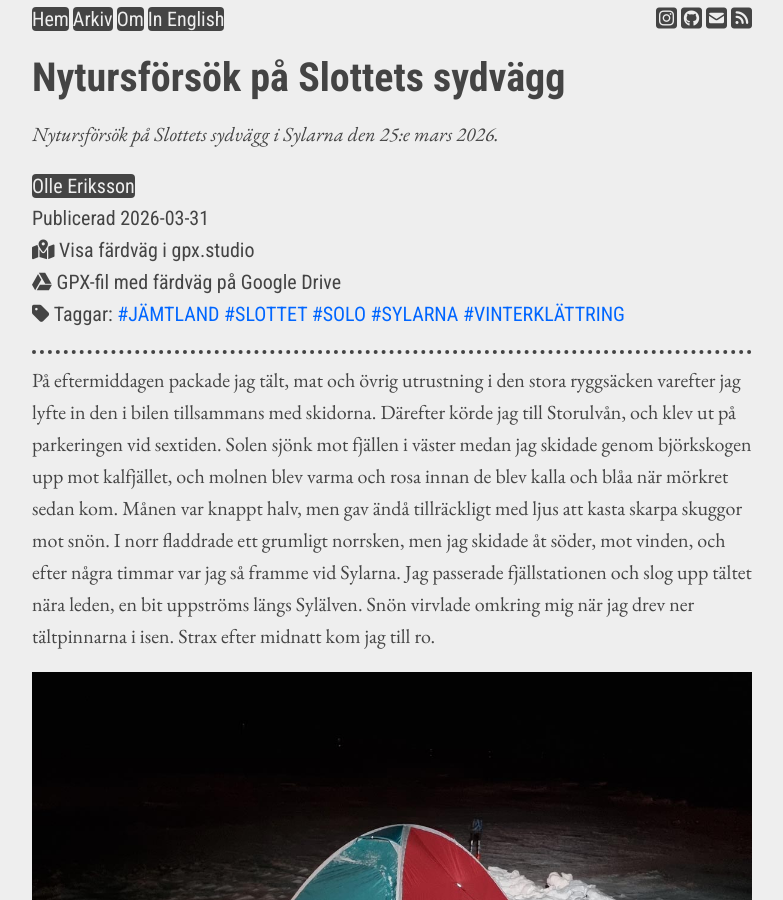
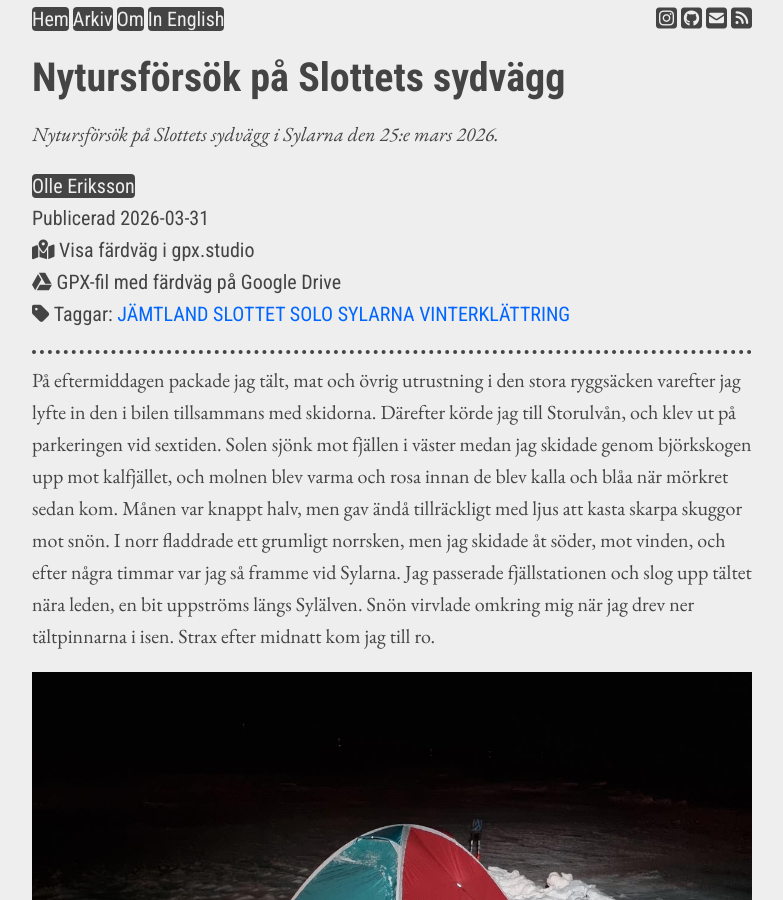
Before and after one commit to fjallklatterprojektet/fjallklatterprojektet.github.io, a Jekyll site: the page built from _posts/2026-03-31-nytursforsok_pa_slottet.md, in a window 1280 px wide and 900 px high. Shown: the whole window, without its empty margins (248-1031 px from the left). Built offline with Jekyll 4.4.1, drawn with Linux system fonts in a browser that asks for light colours.

```diff
--- a/_layouts/post.html
+++ b/_layouts/post.html
@@ -62,7 +62,7 @@
               <button id="expand_tags_button" class="expand_button" type="button" aria-label="Expand tags" onclick="expandTags()">...</button>
               <span id="expandable_tags">
             {% endif %}
-            <a href="/arkiv.html?tag={{ tag | upcase }}">#{{ tag | upcase }}</a>
+            <a href="/arkiv.html?tag={{ tag | upcase }}">{{ tag | upcase }}</a>
             {% assign tag_counter = tag_counter | plus: 1 %}
           {% endfor %}
           {% if tag_counter >= 5 %}
```
